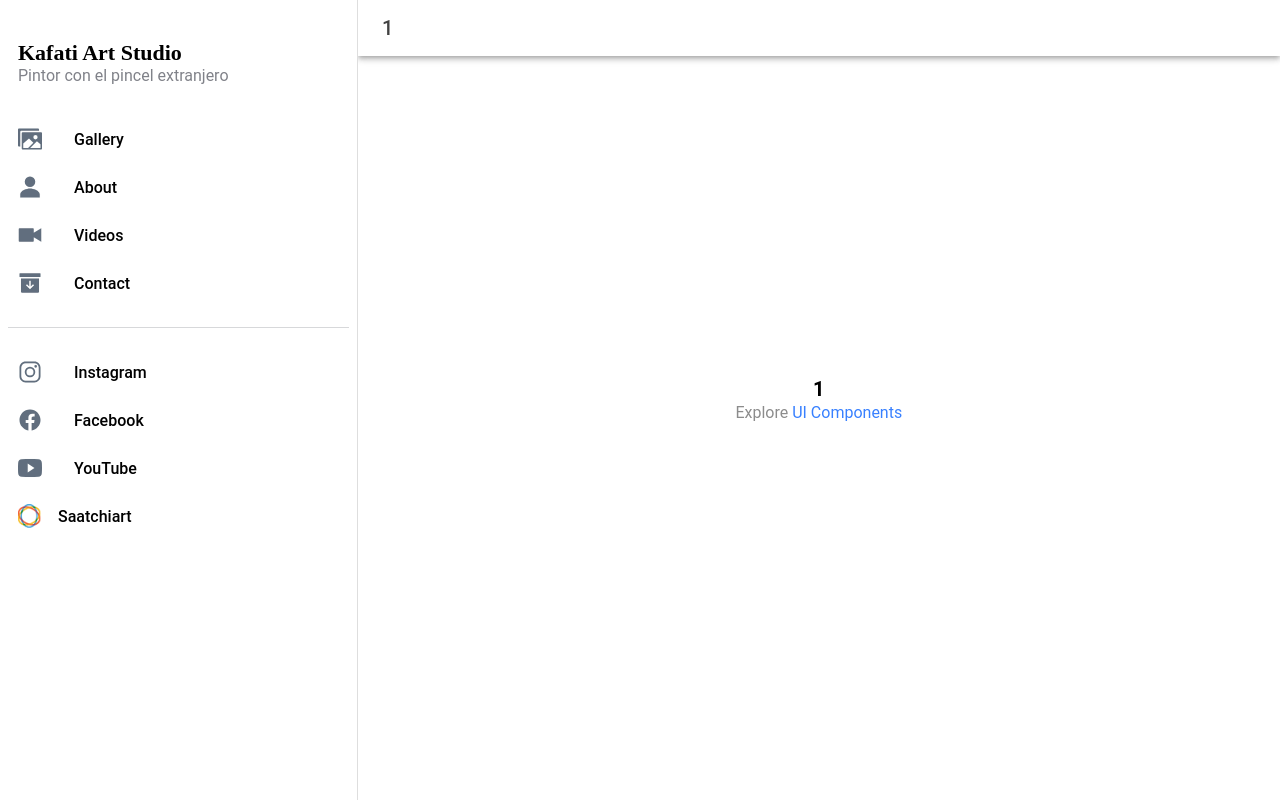
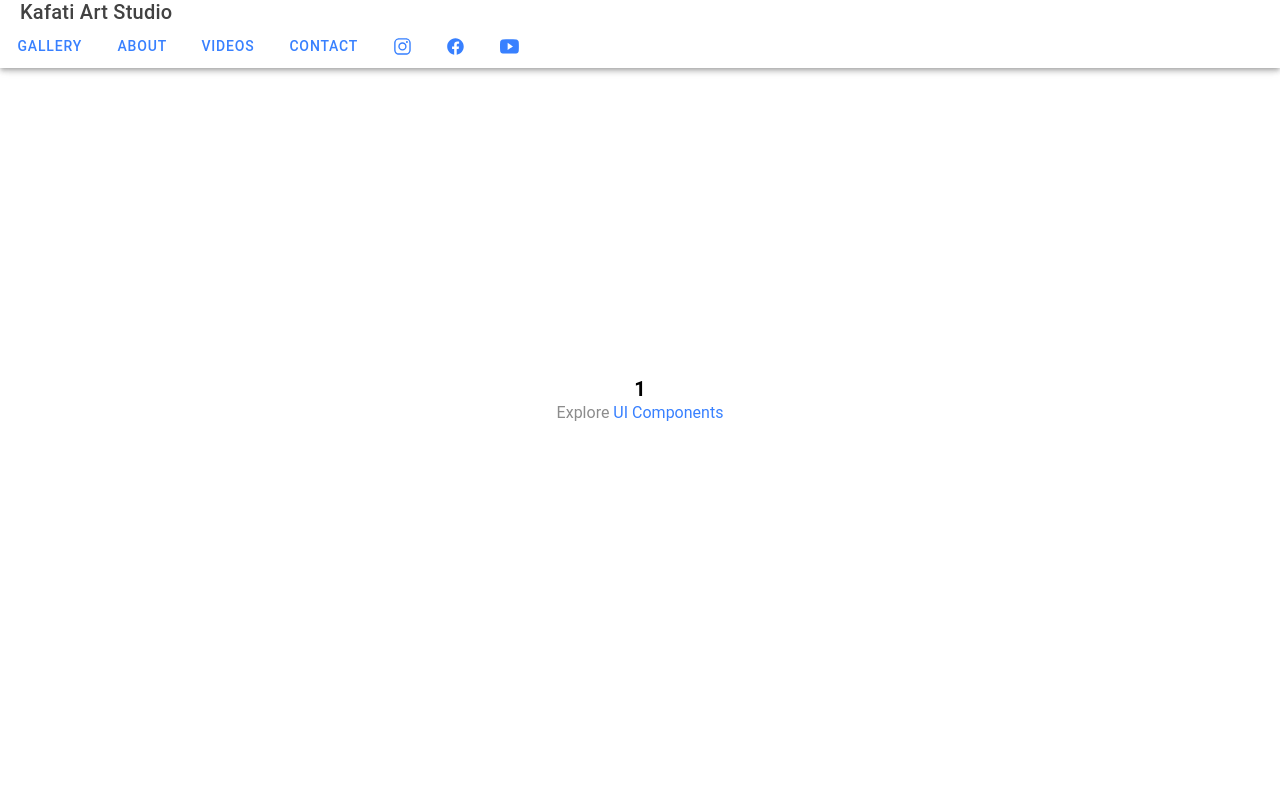
Before and after one commit to ToriK17/art_studio, a React (Vite) app: page /folder/1 in a window 1280 px wide. Built offline with nearby package versions, Linux system fonts and the light colour scheme; a web font is replaced by a local one.

Commit message:
adds a conditionally rendered nav bar when not on mobile

```diff
--- a/src/App.tsx
+++ b/src/App.tsx
@@ -1,6 +1,7 @@
 import { IonApp, IonRouterOutlet, IonSplitPane, setupIonicReact } from '@ionic/react';
 import { IonReactRouter } from '@ionic/react-router';
 import { Route } from 'react-router-dom';
+import { useIsMobile } from './hooks/useIsMobile';
 import Menu from './components/Menu';
 import Page from './pages/Page';
 import Gallery from './pages/Gallery/Gallery';
@@ -26,13 +27,17 @@ import '@ionic/react/css/display.css';
 
 /* Theme variables */
 import './theme/variables.css';
+import NavBar from './components/NavBar';
 
 setupIonicReact();
 
 const App: React.FC = () => {
+  const isMobile = useIsMobile();
+
   return (
     <IonApp>
       <IonReactRouter>
+        {isMobile ? (
           <IonSplitPane contentId="main">
             <Menu />
             <IonRouterOutlet id="main">
@@ -41,11 +46,22 @@ const App: React.FC = () => {
               <Route exact path="/about" component={About} />
               <Route exact path="/videos" component={Videos} />
               <Route exact path="/contact" component={Contact} />
-            <Route path="/folder/:name" exact={true}>
-              <Page />
-            </Route>
+              <Route path="/folder/:name" exact={true} component={Page} />
             </IonRouterOutlet>
           </IonSplitPane>
+        ) : (
+          <>
+            <NavBar />
+            <IonRouterOutlet id="main">
+              <Route exact path="/" component={Gallery} />
+              <Route exact path="/gallery" component={Gallery} />
+              <Route exact path="/about" component={About} />
+              <Route exact path="/videos" component={Videos} />
+              <Route exact path="/contact" component={Contact} />
+              <Route path="/folder/:name" exact={true} component={Page} />
+            </IonRouterOutlet>
+          </>
+        )}
       </IonReactRouter>
     </IonApp>
   );
--- /dev/null
+++ b/src/components/NavBar.tsx
@@ -0,0 +1,72 @@
+import React, { useEffect, useState } from 'react';
+import {
+  IonHeader,
+  IonToolbar,
+  IonButtons,
+  IonMenuButton,
+  IonTitle,
+  IonIcon,
+  IonImg,
+  IonButton,
+} from '@ionic/react';
+import { useHistory } from 'react-router-dom';
+import { logoInstagram, logoFacebook, logoYoutube } from 'ionicons/icons';
+
+const NavBar: React.FC = () => {
+  const history = useHistory();
+  const [isSmallScreen, setIsSmallScreen] = useState(window.innerWidth < 768);
+
+  useEffect(() => {
+    const handleResize = () => {
+      setIsSmallScreen(window.innerWidth < 768);
+    };
+
+    window.addEventListener('resize', handleResize);
+    return () => window.removeEventListener('resize', handleResize);
+  }, []);
+
+  useEffect(() => {
+    handleResize();
+  }, []);
+
+  const handleResize = () => {
+    setIsSmallScreen(window.innerWidth < 768);
+  };
+
+  const navigate = (path: string) => {
+    history.push(path);
+  };
+
+  return (
+    <IonHeader>
+      <IonToolbar>
+        {isSmallScreen && (
+          <IonButtons slot="start">
+            <IonMenuButton />
+          </IonButtons>
+        )}
+        <IonTitle>Kafati Art Studio</IonTitle>
+        {!isSmallScreen && (
+          <>
+            <IonButton fill="clear" onClick={() => navigate('/gallery')}>Gallery</IonButton>
+            <IonButton fill="clear" onClick={() => navigate('/about')}>About</IonButton>
+            <IonButton fill="clear" onClick={() => navigate('/videos')}>Videos</IonButton>
+            <IonButton fill="clear" onClick={() => navigate('/contact')}>Contact</IonButton>
+            <IonButton fill="clear" href="https://www.instagram.com/kafati_art_studio/?hl=en" target="_blank">
+              <IonIcon icon={logoInstagram} />
+            </IonButton>
+            <IonButton fill="clear" href="https://www.facebook.com/jaime.kafati.5" target="_blank">
+              <IonIcon icon={logoFacebook} />
+            </IonButton>
+            <IonButton fill="clear" href="https://www.youtube.com/channel/UCzz1Z-gsHb9w4bvj3Xh9REg" target="_blank">
+              <IonIcon icon={logoYoutube} />
+            </IonButton>
+            {/* Here you can add your custom Saatchi Art icon and link */}
+          </>
+        )}
+      </IonToolbar>
+    </IonHeader>
+  );
+};
+
+export default NavBar;
--- /dev/null
+++ b/src/hooks/useIsMobile.tsx
@@ -0,0 +1,16 @@
+import { useState, useEffect } from 'react';
+
+export function useIsMobile() {
+  const [isMobile, setIsMobile] = useState(window.innerWidth < 768);
+
+  useEffect(() => {
+    function handleResize() {
+      setIsMobile(window.innerWidth < 768);
+    }
+
+    window.addEventListener('resize', handleResize);
+    return () => window.removeEventListener('resize', handleResize);
+  }, []);
+
+  return isMobile;
+}
```
Lines whose indentation alone changed are shown as unchanged.
